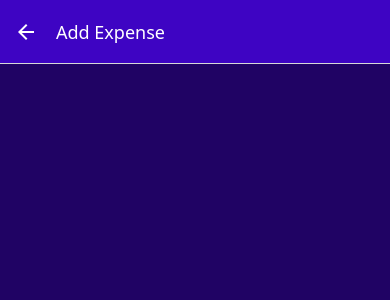
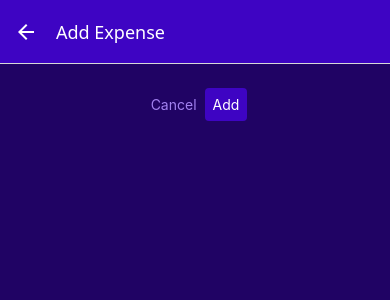
Before and after one commit to Evans-Boateng/ExpenseTracker, a React Native app: screen /ManageExpense in a window 390 px wide. Shown: the top 300 px of the page. Built offline with nearby package versions, Linux system fonts and the light colour scheme.

Commit message:
created custom buttons and imported in manage expense

```diff
--- /dev/null
+++ b/components/UI/Button.js
@@ -0,0 +1,37 @@
+import { Pressable, View, Text, StyleSheet } from "react-native";
+import { GlobalStyles } from "../../constants/stylse";
+
+function Button({children, onPress, mode, style}) {
+  return (
+    <View style={style}>
+      <Pressable onPress={onPress}>
+        <View style={[styles.button, mode === 'flat' && styles.flat]}>
+          <Text style={[styles.buttonText, mode === 'flat' && styles.flatText]}>{children}</Text>
+        </View>
+      </Pressable>
+    </View>
+  )
+}
+export default Button;
+const styles = StyleSheet.create({
+  button: {
+    borderRadius: 4,
+    padding: 8,
+    backgroundColor: GlobalStyles.colors.primary500,
+  },
+  flat: {
+    backgroundColor: 'transparent'
+  },
+  buttonText: {
+    color: 'white',
+    textAlign: 'center'
+  },
+  flatText: {
+    color: GlobalStyles.colors.primary200
+  },
+  pressed: {
+    opacity: 0.75,
+    backgroundColor: GlobalStyles.colors.primary100,
+    borderRadius: 4
+  }
+})
--- a/screens/ManageExpense.js
+++ b/screens/ManageExpense.js
@@ -2,6 +2,7 @@
 import { useLayoutEffect } from "react";
 import IconButton from "../components/UI/IconButton";
 import { GlobalStyles } from "../constants/stylse";
+import Button from "../components/UI/Button";
 function ManageExpense({route, navigation}) {
   const editedExpenseId = route.params?.expenseId;
   const isEditting = !!editedExpenseId;
@@ -14,8 +15,16 @@
 
   function deleteExpenseHandler () {}
 
+  function cancelHandler() {}
+
+  function confirmHandler() {}
+
   return (
     <View style={styles.container}>
+      <View style={styles.buttons}>
+        <Button mode="flat" onPress={cancelHandler}>Cancel</Button>
+        <Button onPress={confirmHandler}>{isEditting ? 'Update': 'Add'}</Button>
+      </View>
       {isEditting && (
         <View style={styles.deleteContainer}>
           <IconButton
@@ -37,12 +46,17 @@
     padding: 24,
     backgroundColor: GlobalStyles.colors.primary800
   },
+  buttons: {
+    flexDirection: 'row',
+    alignItems: 'center',
+    justifyContent: 'center'
+  },
   deleteContainer: {
     marginTop: 16,
     paddingTop: 8,
     borderTopWidth: 2,
     borderTopColor: GlobalStyles.colors.primary200,
     alignItems: 'center'
+  },
 
-  }
 })
```
Also changed, not shown: App.js (line endings or trailing spaces).
